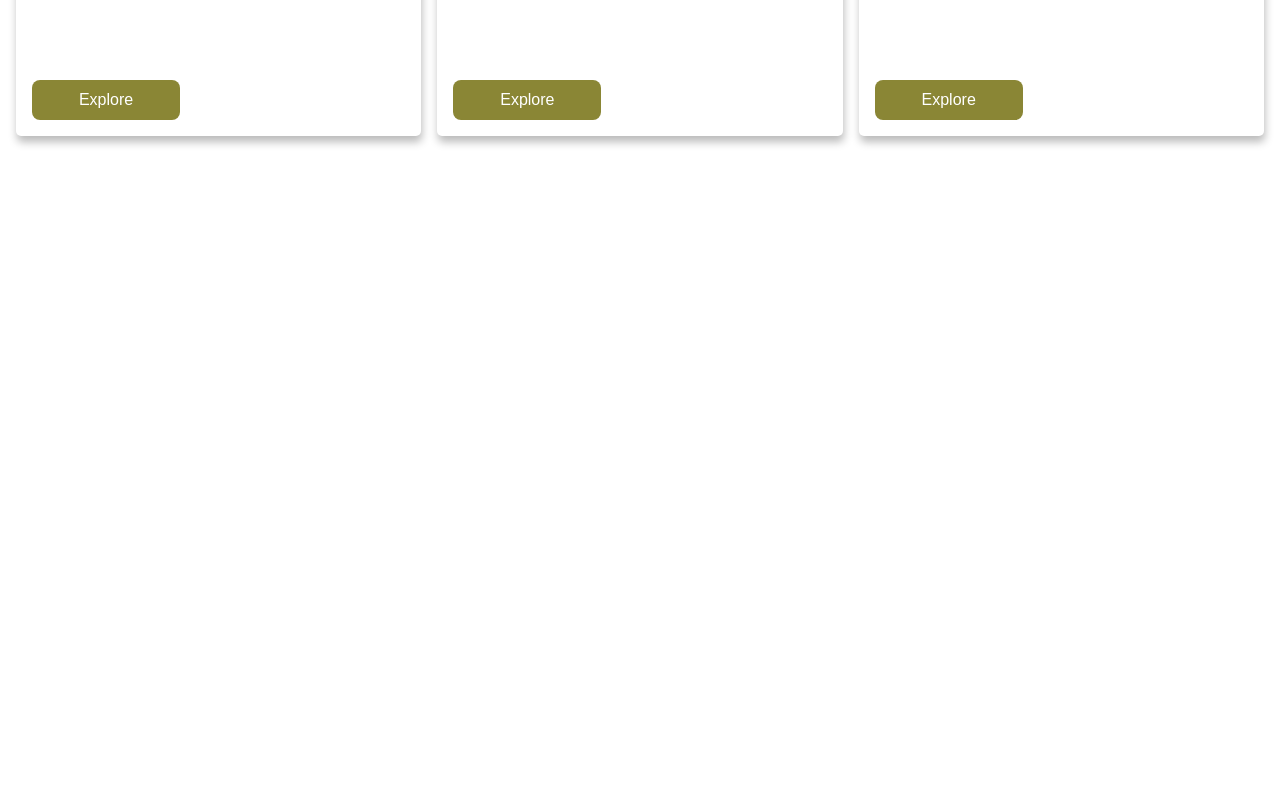
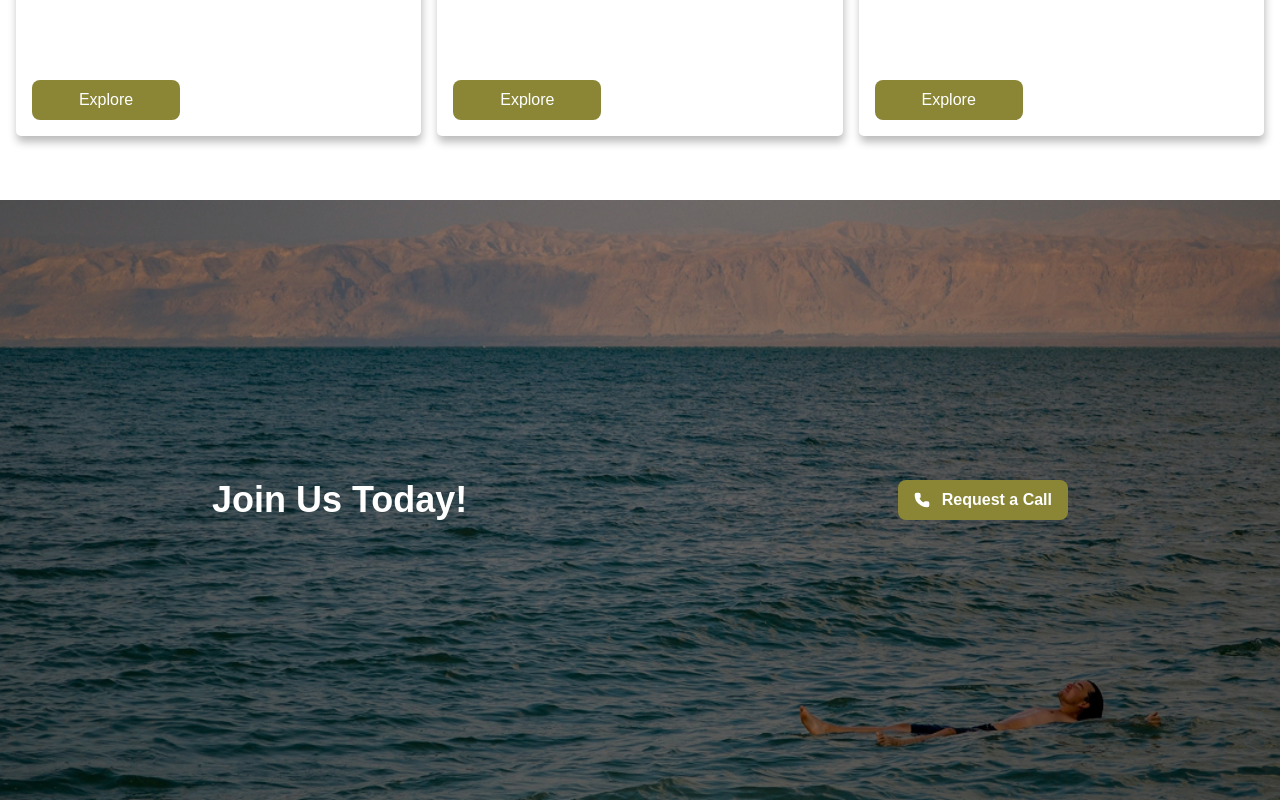
Before and after one commit to lulzshadowwalker/saif-travels, a Next.js app: page / in a window 1280 px wide. Shown: the part 3156-3956 px from the top of the page. Before the commit the page ends 3356 px from the top, so only its background shows below. Built offline with nearby package versions, Linux system fonts and the light colour scheme.

Commit message:
Update page.tsx

```diff
--- /dev/null
+++ b/src/app/(home)/components/cta/index.tsx
@@ -0,0 +1,27 @@
+import Image from "next/image";
+import cta from "@/assets/images/cta.png";
+import { Phone } from "lucide-react";
+
+export function Cta() {
+  return (
+    <div className="h-[max(75dvh,500px)] relative">
+      <Image
+        src={cta}
+        alt="Man swimming in the dead sea"
+        fill
+        className="object-cover"
+      />
+
+      <div className="absolute inset-0 bg-black/42" />
+
+      <div className="absolute inset-0 max-w-222 mx-auto flex items-center justify-between px-4">
+        <h2 className="text-4xl font-bold text-white">Join Us Today!</h2>
+
+        <button className="btn btn-accent text-base font-semibold">
+          <Phone fill="currentColor" size={16} className="me-1" />
+          Request a Call
+        </button>
+      </div>
+    </div>
+  );
+}
--- a/src/app/(home)/page.tsx
+++ b/src/app/(home)/page.tsx
@@ -2,6 +2,7 @@ import { Hero } from "./components/hero";
 import sample from "@/assets/images/hero.png";
 import { MapPin } from "lucide-react";
 import Image from "next/image";
+import { Cta } from "./components/cta";
 
 const groups = [
   {
@@ -132,6 +133,8 @@ export default function Home() {
           </div>
         ))}
       </section>
+
+      <Cta />
     </main>
   );
 }
```
